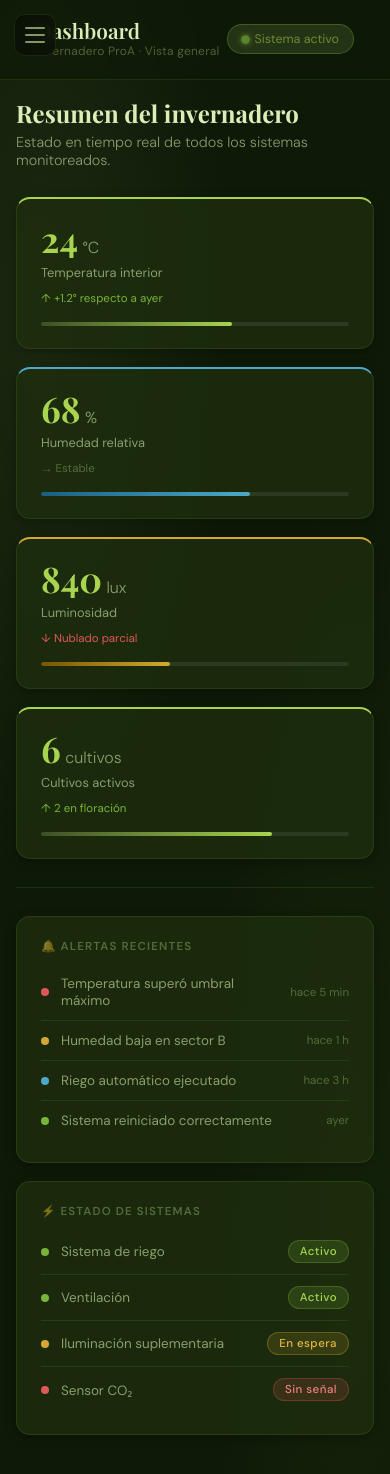
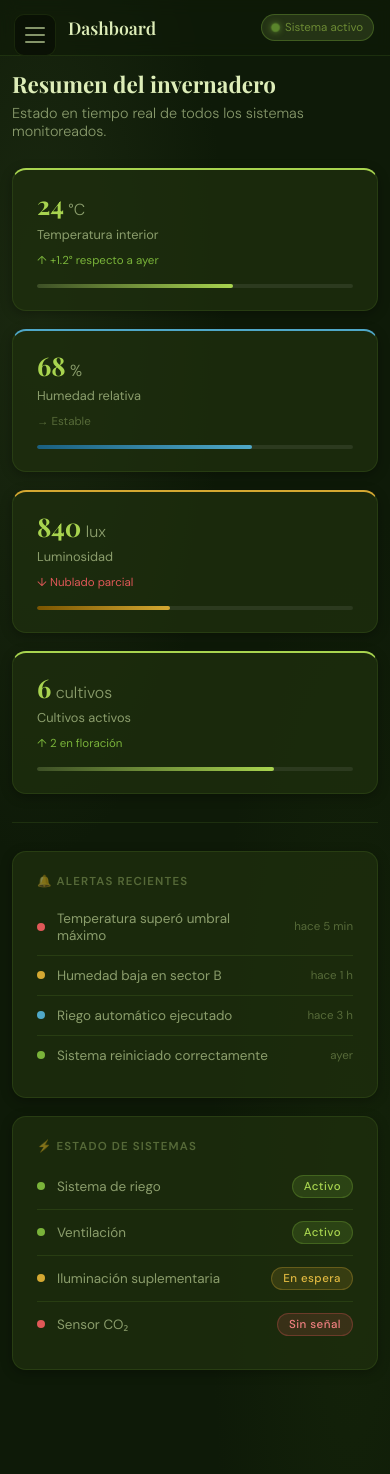
Before and after one commit to Tomas6941/demo-vivero, a Flask app: page /dashboard in a window 390 px wide. Shown: the top 1474 px of the page. Run offline with Flask 3, Linux system fonts and the light colour scheme; the visitor is signed in with stand-in values (Sample User, id 1).

Commit message:
Refactor responsive styles for various screen sizes

```diff
--- a/static/css/private/app.css
+++ b/static/css/private/app.css
@@ -414,6 +414,10 @@ body {
   gap: 6px;
 }
 
+.metric-icon {
+  font-size: 1.5rem;
+  margin-bottom: 4px;
+}
 
 .metric-value {
   font-family: 'Playfair Display', serif;
@@ -903,19 +907,79 @@ body {
 .stagger > *:nth-child(8) { animation-delay: 0.40s; }
 
 /* ── 14. Responsive ── */
-@media (max-width: 900px) {
-  :root { --sidebar-w: 0px; }
-  .sidebar { transform: translateX(-240px); }
-  .dash-main { margin-left: 0; }
+
+/* ── Tablet (769px – 1024px) ── */
+@media (max-width: 1024px) {
   .grid-4 { grid-template-columns: repeat(2, 1fr); }
-  .grid-3 { grid-template-columns: repeat(2, 1fr); }
-  .dash-summary-grid { grid-template-columns: 1fr; }
+  .dash-content { padding: 24px 24px 48px; }
+  .dash-topbar  { padding: 16px 24px; }
 }
 
-@media (max-width: 600px) {
+/* ── Móvil y tablet pequeña (≤ 768px) ── */
+@media (max-width: 768px) {
+  /* Layout: el main ocupa todo el ancho */
+  .dash-main    { margin-left: 0 !important; }
   .dash-content { padding: 20px 16px 40px; }
-  .grid-2, .grid-3, .grid-4 { grid-template-columns: 1fr; }
+  .dash-topbar  { padding: 14px 16px 14px 68px; } /* espacio para hamburguesa */
+
+  /* Grids */
+  .grid-2 { grid-template-columns: 1fr; }
+  .grid-3 { grid-template-columns: repeat(2, 1fr); }
+  .grid-4 { grid-template-columns: repeat(2, 1fr); }
+  .dash-summary-grid { grid-template-columns: 1fr; }
+  .sensor-grid  { grid-template-columns: repeat(2, 1fr); }
+  .control-grid { grid-template-columns: repeat(2, 1fr); }
+
+  /* Tipografía */
+  .page-heading h1 { font-size: 1.4rem; }
+  .metric-value    { font-size: 1.8rem; }
+  .topbar-page-title { font-size: 1.1rem; }
+
+  /* Ocultar breadcrumb en pantallas muy pequeñas */
+  .topbar-breadcrumb { display: none; }
+
+  /* Topbar pill más compacto */
+  .topbar-pill { font-size: .72rem; padding: 5px 10px; }
+}
+
+/* ── Móvil pequeño (≤ 480px) ── */
+@media (max-width: 480px) {
+  .grid-3, .grid-4  { grid-template-columns: 1fr; }
+  .sensor-grid      { grid-template-columns: 1fr; }
+  .control-grid     { grid-template-columns: 1fr; }
+  .dash-content     { padding: 16px 12px 36px; }
+
+  /* Cultivos apilados */
   .cultivo-card { flex-direction: column; }
-  .config-row { flex-direction: column; align-items: flex-start; gap: 10px; }
+  .cultivo-emoji { width: 100%; justify-content: flex-start; }
+
+  /* Configuración */
+  .config-row {
+    flex-direction: column;
+    align-items: flex-start;
+    gap: 10px;
+  }
   .config-input { width: 100%; }
+
+  /* Botones del pie de config */
+  .config-footer-btns {
+    flex-direction: column;
+  }
+  .btn-primary, .btn-danger { width: 100%; text-align: center; }
+
+  /* Historial: tabla scrolleable */
+  .historial-table-wrap { overflow-x: auto; -webkit-overflow-scrolling: touch; }
+  .historial-table { min-width: 520px; }
+
+  /* Alertas */
+  .alerta-item { flex-wrap: wrap; }
+  .alerta-time { width: 100%; text-align: right; margin-top: 4px; }
+
+  /* Métricas */
+  .metric-value { font-size: 1.6rem; }
 }
+
+/* ── Sin altura mínima rota en móvil ── */
+body, .dash-layout, .dash-main {
+  min-height: 100dvh; /* dynamic viewport height */
+}
```
